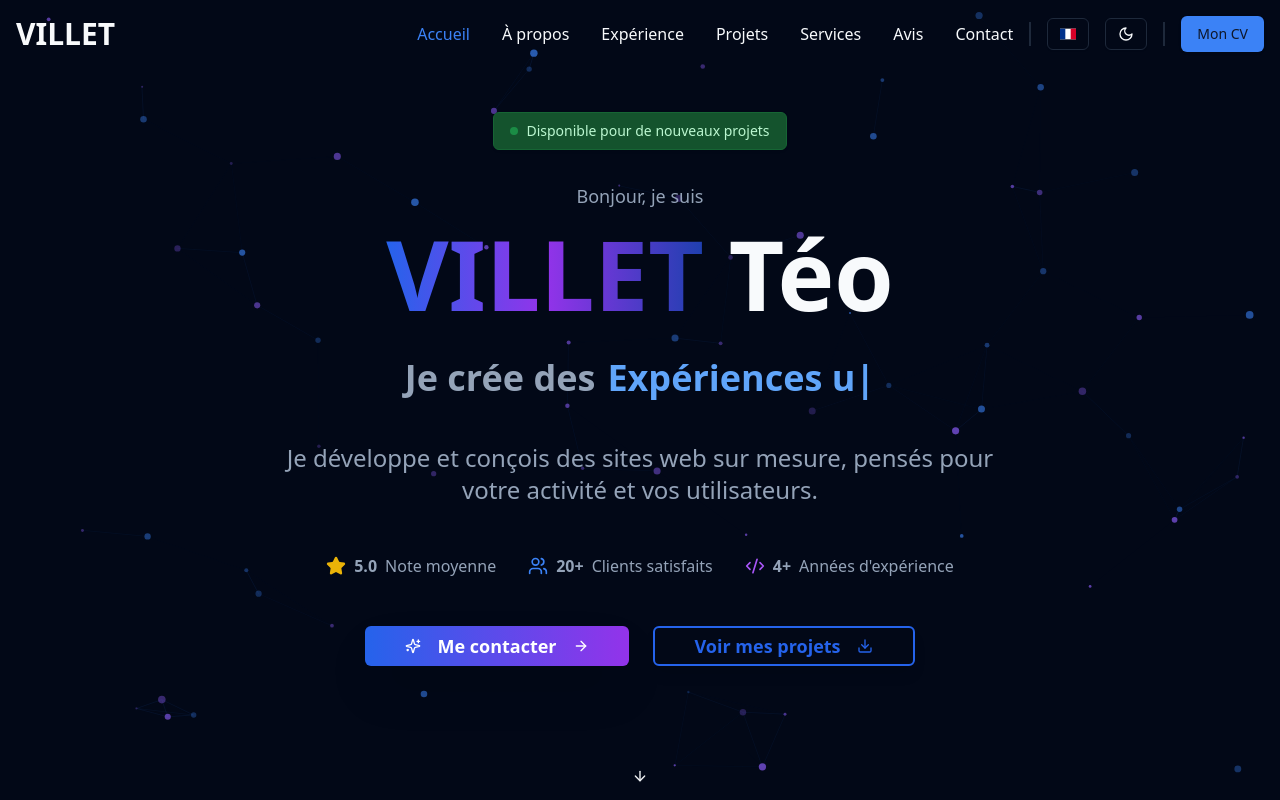
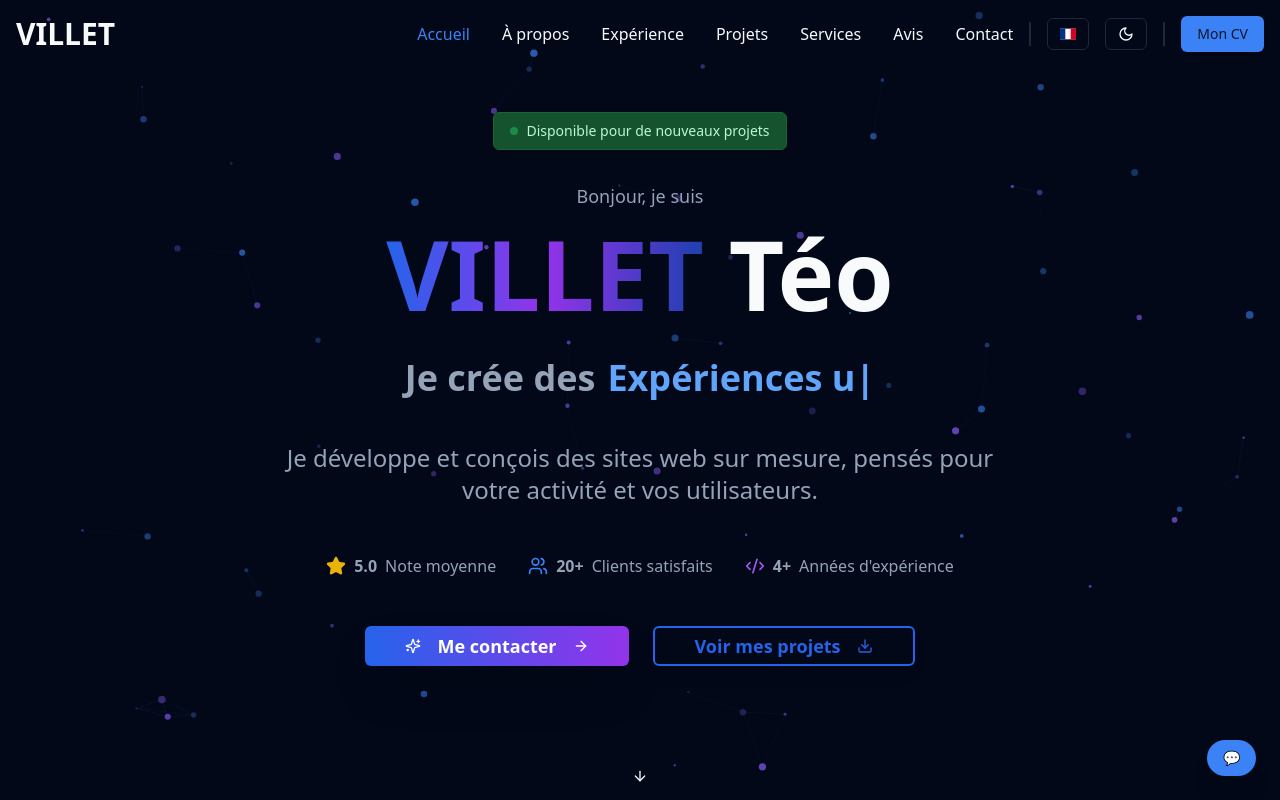
Before and after one commit to teovlt/portfolioFreelance, a React (Vite) app: page / in a window 1280 px wide. Shown: the top 800 px of the page. Built offline with nearby package versions, Linux system fonts and the light colour scheme.

Commit message:
Implement chatbot

```diff
--- a/src/main.tsx
+++ b/src/main.tsx
@@ -9,6 +9,7 @@ import { Toaster } from "./components/ui/sonner";
 import { SpeedInsights } from "@vercel/speed-insights/react";
 import { Analytics } from "@vercel/analytics/react";
 import { Helmet } from "react-helmet";
+import ChatBot from "./components/customs/chat-bot";
 
 createRoot(document.getElementById("root")!).render(
   <StrictMode>
@@ -22,6 +23,7 @@ createRoot(document.getElementById("root")!).render(
       </Helmet>
       <RouterProvider router={router} />
       <Toaster />
+      <ChatBot />
       <SpeedInsights />
       <Analytics />
     </ThemeProvider>
```
